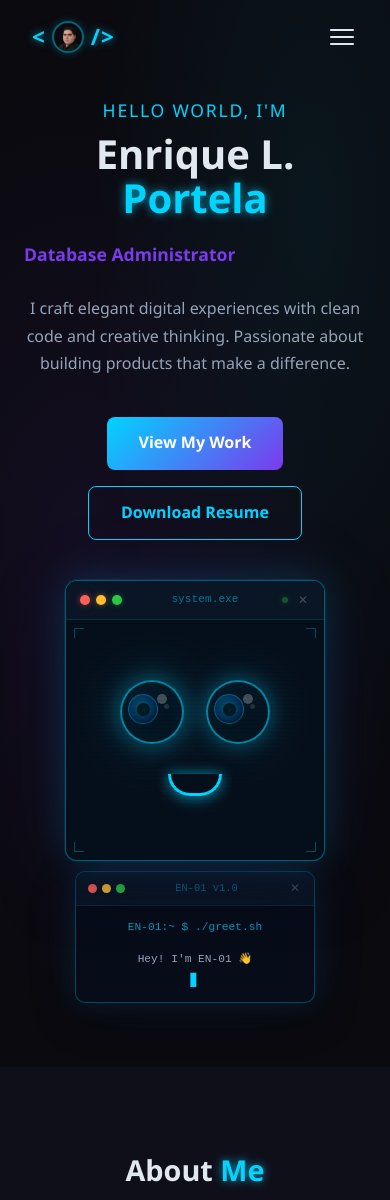
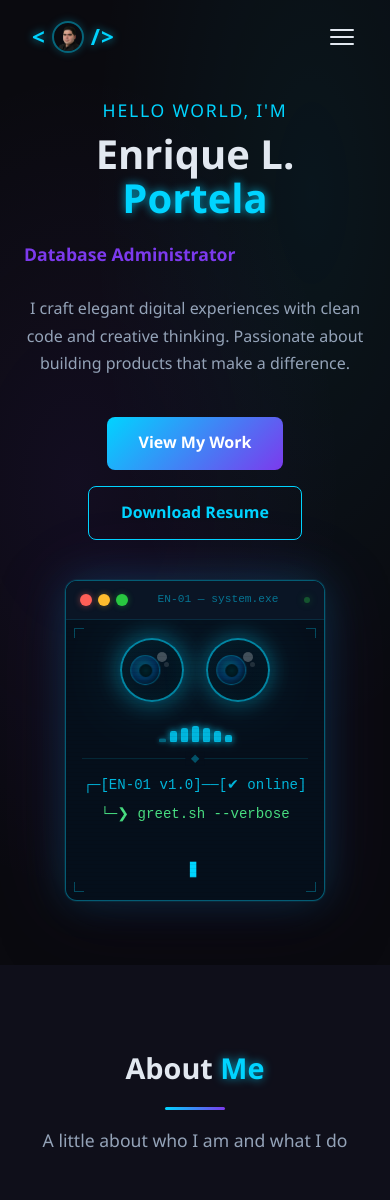
Before and after one commit to Eportela99/Portfolio, a React (Vite) app: page / in a window 390 px wide. Shown: the top 1200 px of the page. Built offline with nearby package versions, Linux system fonts and the light colour scheme.

Commit message:
Robot: merge face + terminal, pixel teeth mouth, eyes look down while typing
Co-Authored-By: Claude Sonnet 4.6 <noreply@anthropic.com>

```diff
--- a/src/components/RobotScene.jsx
+++ b/src/components/RobotScene.jsx
@@ -1,70 +1,23 @@
-import { useState, useEffect, useRef } from 'react'
+import { useRef } from 'react'
 import RobotTerminal from './RobotTerminal'
-import CompanionTerminal from './CompanionTerminal'
 import './RobotScene.css'
 
 export default function RobotScene() {
-  const [robotVisible,  setRobotVisible]  = useState(true)
-  const [companionOpen, setCompanionOpen] = useState(false)
-  const [talking,       setTalking]       = useState(false)
-  const [evil,          setEvil]          = useState(false)
-  const companionRef = useRef(null)
+  const termRef = useRef(null)
 
-  // Open companion after robot finishes booting
-  useEffect(() => {
-    const t = setTimeout(() => setCompanionOpen(true), 3500)
-    return () => clearTimeout(t)
-  }, [])
-
-  const handleCloseRobot = () => {
-    setRobotVisible(false)
-    setTimeout(() => {
-      setRobotVisible(true)
-
-      const sendTaunt = () => {
-        companionRef.current?.appendLines(
-          [
-            '',
-            'Did you just try to',
-            "close me? 😈",
-            "You can't get rid of",
-            'me that easily.',
-          ],
-          {
-            onStart: () => setEvil(true),
-            onEnd:   () => {
-              // Let the evil face linger a moment before going back to normal
-              setTimeout(() => setEvil(false), 1500)
-            },
-          }
-        )
+  const handleClose = () => {
+    termRef.current?.appendLines(
+      ['', 'Did you just try to', 'close me? 😈', "You can't get rid of", 'me that easily.'],
+      {
+        onStart: () => termRef.current?.setEvil(true),
+        onEnd:   () => setTimeout(() => termRef.current?.setEvil(false), 1500),
       }
-
-      if (companionRef.current) {
-        sendTaunt()
-      } else {
-        setCompanionOpen(true)
-        setTimeout(sendTaunt, 500)
-      }
-    }, 700)
+    )
   }
 
   return (
     <div className="robot-scene">
-      {robotVisible && (
-        <RobotTerminal
-          talking={talking}
-          evil={evil}
-          onClose={handleCloseRobot}
-        />
-      )}
-      {companionOpen && (
-        <CompanionTerminal
-          ref={companionRef}
-          onClose={() => setCompanionOpen(false)}
-          onTypingChange={setTalking}
-        />
-      )}
+      <RobotTerminal ref={termRef} onClose={handleClose} />
     </div>
   )
 }
--- a/src/components/RobotTerminal.css
+++ b/src/components/RobotTerminal.css
@@ -13,7 +13,6 @@
   position: relative;
   z-index: 1;
   flex-shrink: 0;
-  /* Start hidden */
   opacity: 0;
   transform: scale(0.85) translateY(20px);
   transition: opacity 0.5s ease, transform 0.5s cubic-bezier(0.34, 1.3, 0.64, 1);
@@ -37,47 +36,40 @@
 }
 
 .rt-dot {
-  width: 10px;
-  height: 10px;
+  width: 12px;
+  height: 12px;
   border-radius: 50%;
+  border: none;
+  padding: 0;
   flex-shrink: 0;
+  cursor: default;
+  position: relative;
 }
-.rt-dot-red    { background: #ff5f57; box-shadow: 0 0 6px rgba(255,95,87,0.5); }
+.rt-dot-red    { background: #ff5f57; cursor: pointer; box-shadow: 0 0 6px rgba(255,95,87,0.5); }
 .rt-dot-yellow { background: #febc2e; box-shadow: 0 0 6px rgba(254,188,46,0.4); }
 .rt-dot-green  { background: #28c840; box-shadow: 0 0 6px rgba(40,200,64,0.4); }
+
+.rt-dot-red::after {
+  content: '×';
+  position: absolute;
+  top: 50%; left: 50%;
+  transform: translate(-50%, -50%);
+  font-size: 10px;
+  color: transparent;
+  font-weight: 700;
+  line-height: 1;
+  transition: color 0.15s;
+}
+.rt-dot-red:hover::after { color: rgba(0,0,0,0.55); }
 
 .rt-title-text {
   font-family: 'Fira Code', 'Courier New', monospace;
   font-size: 0.7rem;
   color: rgba(0, 212, 255, 0.5);
-  margin-left: 6px;
+  margin-left: 4px;
   flex: 1;
   text-align: center;
 }
-
-.rt-avatar {
-  width: 22px;
-  height: 22px;
-  border-radius: 50%;
-  object-fit: cover;
-  object-position: top center;
-  border: 1px solid rgba(0, 212, 255, 0.4);
-  flex-shrink: 0;
-  margin-left: 2px;
-}
-
-.rt-close {
-  background: none;
-  border: none;
-  color: rgba(255, 255, 255, 0.25);
-  font-size: 0.75rem;
-  cursor: pointer;
-  padding: 0 2px;
-  line-height: 1;
-  margin-left: 2px;
-  transition: color 0.2s;
-}
-.rt-close:hover { color: #ff5f57; }
 
 .rt-status-dot {
   width: 6px;
@@ -95,12 +87,10 @@
 /* ── Screen ── */
 .rt-screen {
   position: relative;
-  padding: 22px 20px 26px;
-  min-height: 280px;
+  padding: 0;
   display: flex;
   flex-direction: column;
   align-items: center;
-  justify-content: center;
   overflow: hidden;
 }
 
@@ -119,7 +109,7 @@
   z-index: 20;
 }
 
-/* Subtle CRT flicker */
+/* Subtle flicker */
 .rt-flicker {
   position: absolute;
   inset: 0;
@@ -129,13 +119,29 @@
   animation: rt-flicker 6s linear infinite;
 }
 @keyframes rt-flicker {
-  0%, 100%        { opacity: 1; }
-  47%             { opacity: 1; }
-  48%             { opacity: 0.6; }
-  48.5%           { opacity: 1; }
-  92%             { opacity: 1; }
-  92.5%           { opacity: 0.7; }
-  93%             { opacity: 1; }
+  0%, 100%  { opacity: 1; }
+  47%        { opacity: 1; }
+  48%        { opacity: 0.6; }
+  48.5%      { opacity: 1; }
+  92%        { opacity: 1; }
+  92.5%      { opacity: 0.7; }
+  93%        { opacity: 1; }
+}
+
+/* Power-on scan line */
+.rt-poweron {
+  position: absolute;
+  left: 0; right: 0;
+  height: 3px;
+  background: rgba(0, 212, 255, 0.35);
+  top: 0;
+  z-index: 18;
+  opacity: 0;
+  animation: rt-poweron-sweep 0.6s ease-out 0.35s forwards;
+}
+@keyframes rt-poweron-sweep {
+  0%   { top: 0%;   opacity: 0.8; }
+  100% { top: 100%; opacity: 0;   }
 }
 
 /* ── Boot text ── */
@@ -188,7 +194,8 @@
   display: flex;
   flex-direction: column;
   align-items: center;
-  gap: 24px;
+  gap: 18px;
+  padding: 22px 0 20px;
   opacity: 0;
   transform: scale(0.9);
   transition: opacity 0.4s ease, transform 0.4s cubic-bezier(0.34, 1.3, 0.64, 1);
@@ -201,7 +208,6 @@
   opacity: 1;
   transform: scale(1);
 }
-
 
 /* ── Eyes container ── */
 .rt-eyes {
@@ -227,7 +233,6 @@
   align-items: center;
   justify-content: center;
   overflow: hidden;
-  /* Start closed */
   transform: scaleY(0);
   transition: transform 0.35s cubic-bezier(0.34, 1.56, 0.64, 1), border-color 0.35s ease, box-shadow 0.35s ease;
   animation: rt-eye-glow 3s ease-in-out infinite;
@@ -248,37 +253,7 @@
   transform: scaleY(1);
 }
 
-/* ── Evil mode — red colors, normal animation ── */
-.rt-evil .rt-eye {
-  border-color: rgba(255, 55, 55, 0.75);
-  animation: rt-evil-eye-glow 1.4s ease-in-out infinite !important;
-}
-@keyframes rt-evil-eye-glow {
-  0%, 100% { box-shadow: 0 0 22px rgba(255,55,55,0.4),  0 0 55px rgba(255,55,55,0.15), inset 0 0 18px rgba(255,55,55,0.07); }
-  50%       { box-shadow: 0 0 38px rgba(255,55,55,0.65), 0 0 80px rgba(255,55,55,0.28), inset 0 0 28px rgba(255,55,55,0.13); }
-}
-.rt-evil .rt-iris {
-  background: radial-gradient(circle at 40% 35%, rgba(255,55,55,0.2), rgba(100,0,0,0.5), #030810);
-  border-color: rgba(255, 55, 55, 0.45);
-}
-.rt-evil .rt-pupil       { background: #1a0000; }
-.rt-evil .rt-pupil-glow  { background: radial-gradient(circle, rgba(255,55,55,0.22), transparent 70%); }
-.rt-evil .rt-eye-ring    { border-color: rgba(255, 55, 55, 0.2); }
-.rt-evil .rt-bar {
-  background: rgba(255, 55, 55, 0.9);
-  box-shadow: 0 0 4px rgba(255, 55, 55, 0.6);
-}
-.rt-evil .rt-smile {
-  border-color: rgba(255, 55, 55, 0.9);
-  box-shadow: 0 0 10px rgba(255, 55, 55, 0.5), 0 4px 12px rgba(255, 55, 55, 0.25);
-  animation: rt-evil-smile-glow 1.4s ease-in-out infinite;
-}
-@keyframes rt-evil-smile-glow {
-  0%, 100% { box-shadow: 0 0 8px rgba(255,55,55,0.4), 0 4px 10px rgba(255,55,55,0.2); }
-  50%       { box-shadow: 0 0 18px rgba(255,55,55,0.7), 0 4px 20px rgba(255,55,55,0.35); }
-}
-
-/* Blink — apply class via JS */
+/* ── Blink ── */
 .rt-blink {
   transform: scaleY(0.06) !important;
   transition: transform 0.08s ease !important;
@@ -325,7 +300,7 @@
   50%       { opacity: 1;   transform: scale(1.2); }
 }
 
-/* ── Eye ring (decorative outer ring) ── */
+/* ── Eye ring ── */
 .rt-eye-ring {
   position: absolute;
   inset: -6px;
@@ -353,63 +328,156 @@
 .rt-shine-1 { width: 10px; height: 10px; top: 12px; right: 15px; }
 .rt-shine-2 { width:  5px; height:  5px; top: 22px; right: 13px; opacity: 0.5; }
 
-/* ── Mouth ── */
+/* ── Evil mode ── */
+.rt-evil .rt-eye {
+  border-color: rgba(255, 55, 55, 0.75);
+  animation: rt-evil-eye-glow 1.4s ease-in-out infinite !important;
+}
+@keyframes rt-evil-eye-glow {
+  0%, 100% { box-shadow: 0 0 22px rgba(255,55,55,0.4),  0 0 55px rgba(255,55,55,0.15), inset 0 0 18px rgba(255,55,55,0.07); }
+  50%       { box-shadow: 0 0 38px rgba(255,55,55,0.65), 0 0 80px rgba(255,55,55,0.28), inset 0 0 28px rgba(255,55,55,0.13); }
+}
+.rt-evil .rt-iris {
+  background: radial-gradient(circle at 40% 35%, rgba(255,55,55,0.2), rgba(100,0,0,0.5), #030810);
+  border-color: rgba(255, 55, 55, 0.45);
+}
+.rt-evil .rt-pupil      { background: #1a0000; }
+.rt-evil .rt-pupil-glow { background: radial-gradient(circle, rgba(255,55,55,0.22), transparent 70%); }
+.rt-evil .rt-eye-ring   { border-color: rgba(255, 55, 55, 0.2); }
+
+/* ── Divider ── */
+.rt-divider {
+  width: calc(100% - 32px);
+  height: 1px;
+  background: rgba(0, 212, 255, 0.12);
+  position: relative;
+  opacity: 0;
+  transition: opacity 0.5s ease;
+  flex-shrink: 0;
+}
+.rt-divider-visible { opacity: 1; }
+.rt-divider::after {
+  content: '◆';
+  position: absolute;
+  left: 50%;
+  top: 50%;
+  transform: translate(-50%, -50%);
+  color: rgba(0, 212, 255, 0.35);
+  font-size: 0.55rem;
+  background: #060c18;
+  padding: 0 5px;
+}
+
+/* ── Terminal text body ── */
+.rt-term-body {
+  width: 100%;
+  max-height: 0;
+  overflow: hidden;
+  box-sizing: border-box;
+  font-family: 'SF Mono', 'Fira Code', 'Cascadia Code', monospace;
+  font-size: 0.88rem;
+  line-height: 2;
+  transition: max-height 0.5s ease, padding 0.5s ease;
+  scrollbar-width: none;
+}
+.rt-term-body::-webkit-scrollbar { display: none; }
+
+.rt-term-visible {
+  max-height: 240px;
+  overflow-y: auto;
+  padding: 12px 16px 16px;
+}
+
+.rt-term-line { color: #94a3b8; }
+
+/* p10k-style text classes */
+.term-header { color: rgba(0, 212, 255, 0.85); }
+.term-prompt { color: #4ade80; }
+.term-accent { color: #a78bfa; }
+.term-dim    { color: #4a5568; font-style: italic; }
+
+/* ── Cursor ── */
+.rt-cursor {
+  color: var(--accent-cyan, #00d4ff);
+  animation: rt-cursor-blink 1s step-end infinite;
+  font-size: 0.82rem;
+}
+.rt-cursor-idle {
+  display: inline-block;
+  margin-top: 2px;
+}
+@keyframes rt-cursor-blink {
+  0%, 100% { opacity: 1; }
+  50%       { opacity: 0; }
+}
+
+/* ── Pixel teeth mouth ── */
 .rt-mouth {
   display: flex;
   align-items: flex-end;
-  justify-content: center;
   gap: 4px;
-  height: 28px;
-  position: relative;
+  height: 22px;
+  padding: 0 2px;
   opacity: 0;
   transition: opacity 0.4s ease;
 }
 
 .rt-phase-3 .rt-mouth { opacity: 1; }
 
-/* ── Smile (idle) ── */
-.rt-smile {
-  position: absolute;
-  bottom: 0;
-  width: 54px;
-  height: 22px;
-  border: 3px solid var(--accent-cyan);
-  border-top: none;
-  border-radius: 0 0 32px 32px;
-  box-shadow: 0 0 10px rgba(0, 212, 255, 0.45), 0 4px 12px rgba(0, 212, 255, 0.2);
-  transition: opacity 0.25s ease;
-  animation: rt-smile-glow 3s ease-in-out infinite;
-}
-@keyframes rt-smile-glow {
-  0%, 100% { box-shadow: 0 0 8px rgba(0,212,255,0.4), 0 4px 10px rgba(0,212,255,0.18); }
-  50%       { box-shadow: 0 0 16px rgba(0,212,255,0.65), 0 4px 18px rgba(0,212,255,0.3); }
+.rt-tooth {
+  width: 7px;
+  border-radius: 2px 2px 1px 1px;
+  background: rgba(0, 212, 255, 0.85);
+  box-shadow: 0 0 6px rgba(0, 212, 255, 0.7), 0 0 12px rgba(0, 212, 255, 0.3);
+  animation: rt-tooth-breathe 2.2s ease-in-out infinite alternate;
+  animation-delay: calc(var(--i) * 0.12s);
 }
 
-/* Hide smile when talking */
-.rt-talking .rt-smile {
-  opacity: 0;
-  pointer-events: none;
+/* Smile arc: tall in the middle, short at edges */
+.rt-tooth:nth-child(1) { height: 7px;  }
+.rt-tooth:nth-child(2) { height: 11px; }
+.rt-tooth:nth-child(3) { height: 14px; }
+.rt-tooth:nth-child(4) { height: 16px; }
+.rt-tooth:nth-child(5) { height: 14px; }
+.rt-tooth:nth-child(6) { height: 11px; }
+.rt-tooth:nth-child(7) { height: 7px;  }
+
+@keyframes rt-tooth-breathe {
+  from { opacity: 0.65; transform: scaleY(0.92); }
+  to   { opacity: 1;    transform: scaleY(1);    }
 }
 
-/* ── Equalizer bars (talking only) ── */
-.rt-bar {
-  width: 4px;
-  height: 4px;
-  background: var(--accent-cyan);
-  border-radius: 2px;
-  box-shadow: 0 0 4px rgba(0, 212, 255, 0.5);
-  opacity: 0;
-  transition: height 0.08s ease, opacity 0.25s ease;
+/* Talking: wave-chomp from left to right */
+.rt-talking .rt-tooth {
+  animation: rt-tooth-chomp 0.28s ease-in-out infinite alternate;
+  animation-delay: calc(var(--i) * 0.055s);
 }
 
-.rt-talking .rt-bar {
-  opacity: 1;
-  animation: rt-talk-bar calc(0.22s + var(--i) * 0.025s) ease-in-out infinite alternate;
-  animation-delay: calc(var(--i) * 0.04s);
+@keyframes rt-tooth-chomp {
+  from { transform: scaleY(0.45) translateY(4px); opacity: 0.5; }
+  to   { transform: scaleY(1.35) translateY(-3px); opacity: 1;  }
 }
-@keyframes rt-talk-bar {
-  from { height: 4px;                              }
-  to   { height: calc(8px + var(--i, 3) * 3.5px); }
+
+/* Evil: invert to frown + red */
+.rt-evil .rt-tooth {
+  background: rgba(255, 55, 55, 0.9);
+  box-shadow: 0 0 6px rgba(255, 55, 55, 0.8), 0 0 14px rgba(255, 55, 55, 0.4);
+  animation: rt-tooth-gnash 0.18s ease-in-out infinite alternate !important;
+  animation-delay: calc(var(--i) * 0.04s) !important;
+}
+
+/* Frown arc: tall at edges, short in the middle */
+.rt-evil .rt-tooth:nth-child(1) { height: 16px; }
+.rt-evil .rt-tooth:nth-child(2) { height: 12px; }
+.rt-evil .rt-tooth:nth-child(3) { height: 8px;  }
+.rt-evil .rt-tooth:nth-child(4) { height: 6px;  }
+.rt-evil .rt-tooth:nth-child(5) { height: 8px;  }
+.rt-evil .rt-tooth:nth-child(6) { height: 12px; }
+.rt-evil .rt-tooth:nth-child(7) { height: 16px; }
+
+@keyframes rt-tooth-gnash {
+  from { transform: scaleY(0.7) translateY(3px);  }
+  to   { transform: scaleY(1.3) translateY(-3px); }
 }
 
 /* ── Mobile ── */
@@ -419,6 +487,5 @@
   .rt-iris        { width: 30px; height: 30px; }
   .rt-pupil       { width: 13px; height: 13px; }
   .rt-eyes        { gap: 22px; }
-  .rt-mouth       { width: 120px; }
-  .rt-screen      { min-height: 240px; padding: 18px 16px 22px; }
+  .rt-face        { padding: 18px 0 16px; }
 }
--- a/src/components/RobotTerminal.jsx
+++ b/src/components/RobotTerminal.jsx
@@ -1,4 +1,4 @@
-import { useState, useEffect, useRef } from 'react'
+import { useState, useEffect, useRef, forwardRef, useImperativeHandle, useCallback } from 'react'
 import './RobotTerminal.css'
 
 const BOOT_LINES = [
@@ -8,18 +8,45 @@ const BOOT_LINES = [
   '> STATUS: ONLINE',
 ]
 
-export default function RobotTerminal({ talking = false, evil = false, onClose }) {
-  const [phase,     setPhase]     = useState(0)
-  const [bootLines, setBootLines] = useState([])
-  const [blinking,  setBlinking]  = useState(false)
-  const eyesRef  = useRef(null)
-  const blinkRef = useRef(null)
-  const lookRef  = useRef(null)
-  const evilRef  = useRef(evil)
+const INTRO = [
+  { text: '┌─[EN-01 v1.0]──[✔ online]', speed: 28, pause: 260, cls: 'term-header' },
+  { text: '└─❯ greet.sh --verbose',       speed: 45, pause: 520, cls: 'term-prompt' },
+  { text: '', pause: 140 },
+  { text: "  Hey! I'm EN-01 👋",                   speed: 50, pause: 300 },
+  { text: "  Enrique's digital assistant.",         speed: 46, pause: 240 },
+  { text: '', pause: 130 },
+  { text: '  ◆ Full-stack dev',           speed: 42, pause: 160, cls: 'term-accent' },
+  { text: '  ◆ IT infra & security',      speed: 42, pause: 160, cls: 'term-accent' },
+  { text: '  ◆ Creative problem solver',  speed: 42, pause: 360, cls: 'term-accent' },
+  { text: '', pause: 120 },
+  { text: '  ↓ scroll to explore',        speed: 44, pause: 0,   cls: 'term-dim' },
+]
 
-  useEffect(() => { evilRef.current = evil }, [evil])
+const RobotTerminal = forwardRef(function RobotTerminal({ onClose }, ref) {
+  const [phase,       setPhase]       = useState(0)
+  const [bootLines,   setBootLines]   = useState([])
+  const [blinking,    setBlinking]    = useState(false)
+  const [evil,        setEvil]        = useState(false)
+  const [talking,     setTalking]     = useState(false)
+  const [lines,       setLines]       = useState([])
+  const [current,     setCurrent]     = useState('')
+  const [currentCls,  setCurrentCls]  = useState('')
+  const [termVisible, setTermVisible] = useState(false)
 
-  // Boot sequence
+  const eyesRef    = useRef(null)
+  const blinkRef   = useRef(null)
+  const lookRef    = useRef(null)
+  const evilRef    = useRef(false)
+  const talkingRef = useRef(false)
+  const queueRef   = useRef([...INTRO])
+  const timeoutRef = useRef(null)
+  const runningRef = useRef(false)
+  const bodyRef    = useRef(null)
+
+  useEffect(() => { evilRef.current   = evil    }, [evil])
+  useEffect(() => { talkingRef.current = talking }, [talking])
+
+  // ── Boot sequence ──────────────────────────────────
   useEffect(() => {
     const t = [
       setTimeout(() => setPhase(1), 300),
@@ -29,15 +56,16 @@ export default function RobotTerminal({ talking = false, evil = false, onClose }
       setTimeout(() => setBootLines(l => [...l, BOOT_LINES[3]]),         2350),
       setTimeout(() => setPhase(2),                                       2750),
       setTimeout(() => setPhase(3),                                       3350),
+      setTimeout(() => setTermVisible(true),                              3750),
     ]
     return () => t.forEach(clearTimeout)
   }, [])
 
-  // Look around — moves iris via CSS variables on container
+  // ── Look around ────────────────────────────────────
   useEffect(() => {
     if (phase < 3) return
     const look = () => {
-      if (eyesRef.current && !evilRef.current) {
+      if (eyesRef.current && !evilRef.current && !talkingRef.current) {
         eyesRef.current.style.setProperty('--px', `${(Math.random() - 0.5) * 18}px`)
         eyesRef.current.style.setProperty('--py', `${(Math.random() - 0.5) * 12}px`)
       }
@@ -47,26 +75,26 @@ export default function RobotTerminal({ talking = false, evil = false, onClose }
     return () => clearTimeout(lookRef.current)
   }, [phase])
 
-  // Fix stare when evil
+  // ── Eyes look down when typing, fixed stare when evil ──
   useEffect(() => {
     if (!eyesRef.current) return
     if (evil) {
       eyesRef.current.style.setProperty('--px', '5px')
       eyesRef.current.style.setProperty('--py', '6px')
+    } else if (talking) {
+      eyesRef.current.style.setProperty('--px', '0px')
+      eyesRef.current.style.setProperty('--py', '9px')
     }
-  }, [evil])
+  }, [evil, talking])
 
-  // Blink
+  // ── Blink ──────────────────────────────────────────
   useEffect(() => {
     if (phase < 3) return
     const scheduleBlink = () => {
       blinkRef.current = setTimeout(() => {
         if (!evilRef.current) {
           setBlinking(true)
-          setTimeout(() => {
-            setBlinking(false)
-            scheduleBlink()
-          }, 140)
+          setTimeout(() => { setBlinking(false); scheduleBlink() }, 140)
         } else {
           scheduleBlink()
         }
@@ -76,25 +104,87 @@ export default function RobotTerminal({ talking = false, evil = false, onClose }
     return () => clearTimeout(blinkRef.current)
   }, [phase])
 
+  // ── Text queue ─────────────────────────────────────
+  const processNext = useCallback(() => {
+    if (queueRef.current.length === 0) {
+      setTalking(false)
+      runningRef.current = false
+      return
+    }
+    runningRef.current = true
+    const item = queueRef.current.shift()
+
+    if (item.__cb) {
+      item.__cb()
+      timeoutRef.current = setTimeout(processNext, 0)
+      return
+    }
+
+    if (!item.text) {
+      setTalking(false)
+      setLines(prev => [...prev, { text: '', cls: '' }])
+      timeoutRef.current = setTimeout(processNext, item.pause ?? 300)
+      return
+    }
+
+    let idx = 0
+    const typeChar = () => {
+      if (idx < item.text.length) {
+        setTalking(true)
+        setCurrent(item.text.slice(0, idx + 1))
+        setCurrentCls(item.cls || '')
+        idx++
+        timeoutRef.current = setTimeout(typeChar, item.speed ?? 50)
+      } else {
+        setTalking(false)
+        setLines(prev => [...prev, { text: item.text, cls: item.cls || '' }])
+        setCurrent('')
+        setCurrentCls('')
+        timeoutRef.current = setTimeout(processNext, item.pause ?? 300)
+      }
+    }
+    typeChar()
+  }, [])
+
+  useEffect(() => {
+    if (!termVisible) return
+    timeoutRef.current = setTimeout(processNext, 400)
+    return () => clearTimeout(timeoutRef.current)
+  }, [termVisible, processNext])
+
+  // Auto-scroll
+  useEffect(() => {
+    if (bodyRef.current) bodyRef.current.scrollTop = bodyRef.current.scrollHeight
+  }, [lines, current])
+
+  // ── Exposed API ────────────────────────────────────
+  useImperativeHandle(ref, () => ({
+    appendLines(newLines, { onStart, onEnd } = {}) {
+      if (onStart) queueRef.current.push({ __cb: onStart })
+      newLines.forEach(text => queueRef.current.push({ text, speed: 48, pause: 350 }))
+      if (onEnd)   queueRef.current.push({ __cb: onEnd })
+      if (!runningRef.current) timeoutRef.current = setTimeout(processNext, 400)
+    },
+    setEvil(val) { setEvil(val) },
+  }))
+
   return (
     <div className={`robot-terminal rt-phase-${phase}${evil ? ' rt-evil' : ''}`}>
 
       {/* Title bar */}
       <div className="rt-titlebar">
-        <span className="rt-dot rt-dot-red"    />
+        <button className="rt-dot rt-dot-red" onClick={onClose} aria-label="Close" />
         <span className="rt-dot rt-dot-yellow" />
         <span className="rt-dot rt-dot-green"  />
-        <span className="rt-title-text">system.exe</span>
+        <span className="rt-title-text">EN-01 — system.exe</span>
         <span className="rt-status-dot" />
-        {onClose && (
-          <button className="rt-close" onClick={onClose} aria-label="Close">✕</button>
-        )}
       </div>
 
       {/* Screen */}
       <div className="rt-screen">
         <div className="rt-scanlines" />
         <div className="rt-flicker"   />
+        <div className="rt-poweron"   />
 
         {/* Boot text */}
         <div className="rt-boot-text">
@@ -105,10 +195,8 @@ export default function RobotTerminal({ talking = false, evil = false, onClose }
           ))}
         </div>
 
-        {/* Robot face */}
+        {/* Face: eyes + pixel teeth mouth */}
         <div className="rt-face">
-
-          {/* Eyes */}
           <div className="rt-eyes" ref={eyesRef}>
             {['left', 'right'].map((side) => (
               <div key={side} className={`rt-eye rt-eye-${side}${blinking ? ' rt-blink' : ''}`}>
@@ -124,14 +212,31 @@ export default function RobotTerminal({ talking = false, evil = false, onClose }
             ))}
           </div>
 
-          {/* Mouth — smile idle / equalizer talking */}
           <div className={`rt-mouth${talking ? ' rt-talking' : ''}`}>
-            <div className="rt-smile" />
             {[...Array(7)].map((_, i) => (
-              <div key={i} className="rt-bar" style={{ '--i': i }} />
+              <div key={i} className="rt-tooth" style={{ '--i': i }} />
             ))}
           </div>
+        </div>
 
+        {/* Divider */}
+        <div className={`rt-divider${termVisible ? ' rt-divider-visible' : ''}`} />
+
+        {/* Terminal text */}
+        <div className={`rt-term-body${termVisible ? ' rt-term-visible' : ''}`} ref={bodyRef}>
+          {lines.map((line, i) => (
+            <div key={i} className={`rt-term-line ${line.cls}`}>
+              {line.text || '\u00A0'}
+            </div>
+          ))}
+          {current && (
+            <div className={`rt-term-line ${currentCls}`}>
+              {current}<span className="rt-cursor">▋</span>
+            </div>
+          )}
+          {!current && termVisible && (
+            <span className="rt-cursor rt-cursor-idle">▋</span>
+          )}
         </div>
 
         {/* Corner decorations */}
@@ -143,4 +248,6 @@ export default function RobotTerminal({ talking = false, evil = false, onClose }
 
     </div>
   )
-}
+})
+
+export default RobotTerminal
```
